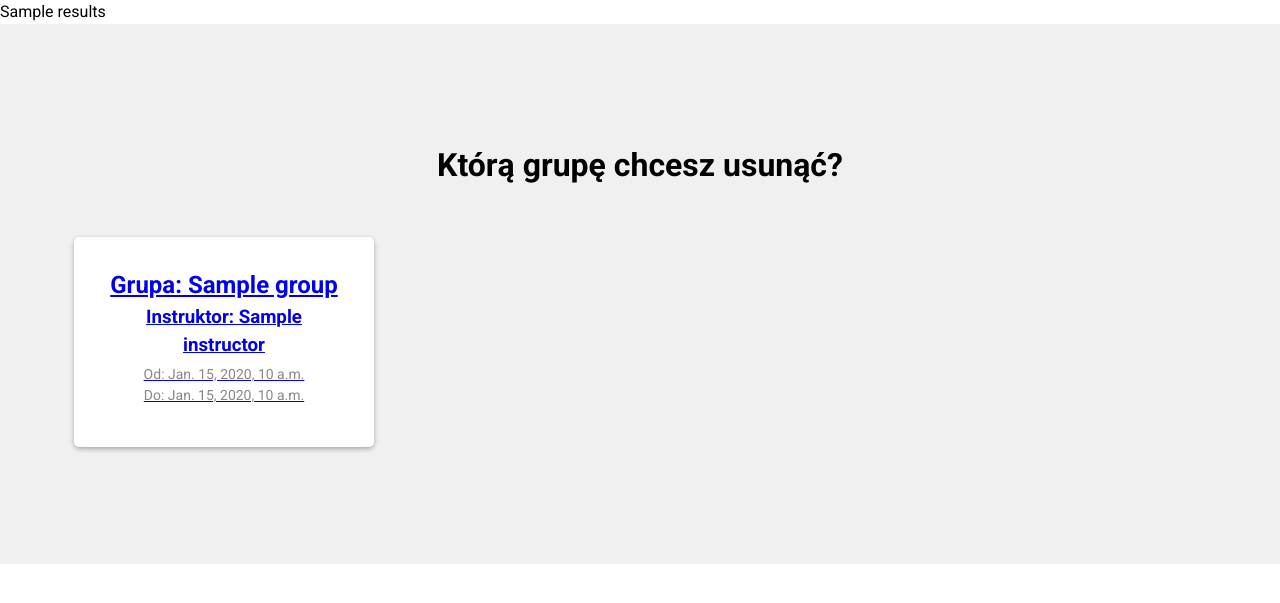
After one commit to spaiq/ZUT-fourth-semester-project, a Django app: page /manage/delete-lesson in a window 1280 px wide. The commit adds this page. Shown: the top 603 px of the page. Run offline with Django 4.2, Linux system fonts and the light colour scheme; a user stored in the database is signed in; tables that the repository leaves empty hold one stand-in row (values such as "Sample post"); a database or web service that is not in the repository returns one stand-in record (values such as "Sample title"); data that the repository does not hold is empty.

Commit message:
create beta 1.1

```diff
--- a/swimschool/swimapp/models.py
+++ b/swimschool/swimapp/models.py
@@ -25,7 +25,7 @@ class Swimmer(models.Model):
 class Group(models.Model):
     level = models.CharField(max_length=100)
     instructor = models.ForeignKey(User, on_delete=models.CASCADE)
-    swimmer = models.ManyToManyField(Swimmer, blank=True)
+    swimmer = models.ManyToManyField(Swimmer)
 
     def __str__(self):
         return (
--- /dev/null
+++ b/swimschool/swimapp/templates/manage/delete-lesson.html
@@ -0,0 +1,40 @@
+<!DOCTYPE html>
+{% load static %}
+<html lang="pl-PL">
+<head>
+    <meta charset="UTF-8">
+    <title>SwimSchool - Delete lesson</title>
+    <link rel="stylesheet" type="text/css" href="{% static 'css/styles.css' %}" />
+    <link href="{% static 'fontawesomefree/css/fontawesome.css' %}" rel="stylesheet" type="text/css">
+    <link href="{% static 'fontawesomefree/css/brands.css' %}" rel="stylesheet" type="text/css">
+    <link href="{% static 'fontawesomefree/css/solid.css' %}" rel="stylesheet" type="text/css">
+    <link rel="preconnect" href="https://fonts.googleapis.com">
+    <link rel="preconnect" href="https://fonts.gstatic.com" crossorigin>
+    <link href="https://fonts.googleapis.com/css2?family=Lobster&family=Roboto:wght@100;400;700&display=swap" rel="stylesheet">
+
+</head>
+<body>
+    {{lessons}}
+    <div class="calendar">
+        <div class="container">
+            <h1>Którą grupę chcesz usunąć?</h1>
+            <div class="lesson-plan">
+                {% for lesson in lessons %}
+                <a href="/manage/delete-lesson/{{lesson.id}}">
+                    <div class="day">
+                        <div class="title"><h2>Grupa: {{lesson.group}}</h2></div>
+                        <div class="lesson">
+                            <div class="lesson-instructor"><h3>Instruktor: {{lesson.instructor}}</h3></div>
+                            <div class="lesson-info">
+                                <p>Od: {{lesson.start_date}}</p>
+                                <p>Do: {{lesson.end_date}}</p>
+                            </div>
+                        </div>
+                    </div>
+                </a>
+                {% endfor %}
+            </div>
+        </div>
+    </div>
+</body>
+</html>
--- a/swimschool/swimapp/templates/manage.html
+++ b/swimschool/swimapp/templates/manage/index.html
@@ -14,12 +14,12 @@
 </head>
 <body>
 <div class="manage">
-  <h1 class="back-home"><a href="/">Home</a></h1>
+  <h1 class="back-home"><a href="/swimschool/swimapp/static">Home</a></h1>
   <div class="manage-menu">
     <h2>Wybierz co chcesz zrobić:</h2>
     <ul>
       <li><a href="/calendar/create">Dodaj lekcję</a></li>
-      <li><a href="">Usuń lekcję</a></li>
+      <li><a href="/manage/delete-lesson">Usuń lekcję</a></li>
       <li><a href="/groups">Wyświetl/Dodaj grupę</a></li>
       <li><a href="">Usuń członka z grupy</a></li>
       <li><a href="/accounts/logout/" style="color: red;font-weight: bold;">Wyloguj się!</a></li>
--- a/swimschool/swimapp/urls.py
+++ b/swimschool/swimapp/urls.py
@@ -10,6 +10,8 @@ urlpatterns = [
     path("calendar/<int:pk>", LessonView.as_view()),
     path("contact/", contact, name="contact"),
     path("manage/", manage, name="manage"),
+    path("manage/delete-lesson", delete_lessons, name="delete lesson"),
+    path("manage/delete-lesson/<int:pk>", delete_lesson, name="delete"),
     path("faq/", faq, name="faq"),
     path("instructors/", instructors, name="instructors"),
     path("payments/", PaymentsView.as_view(), name="payments"),
--- a/swimschool/swimapp/views.py
+++ b/swimschool/swimapp/views.py
@@ -10,9 +10,12 @@ from .permissions import IsManager, IsInstructor, IsBookkeeper
 from django.utils.decorators import method_decorator
 from django.contrib.auth import models
 import requests
-from django.shortcuts import render, redirect
+from django.shortcuts import render, redirect, get_object_or_404
 from django.contrib.auth import authenticate, login, logout
 from django.contrib.auth.forms import AuthenticationForm
+from rest_framework import status
+from rest_framework.response import Response
+from rest_framework.decorators import api_view
 
 
 @throttle_classes([AnonRateThrottle, UserRateThrottle])
@@ -38,7 +41,16 @@ def contact(request):
 @throttle_classes([AnonRateThrottle, UserRateThrottle])
 @login_required
 def manage(request):
-    return render(request, "manage.html", {})
+    return render(request, "manage/index.html", {})
+
+
+@throttle_classes([AnonRateThrottle, UserRateThrottle])
+@login_required
+def delete_lessons(request):
+    response = requests.get("http://127.0.0.1:8000/calendar/endpoint")
+    data = response.json()
+    lessons = data["results"]
+    return render(request, "manage/delete-lesson.html", {"lessons": lessons})
 
 
 @throttle_classes([AnonRateThrottle, UserRateThrottle])
@@ -53,6 +65,12 @@ def calendar(request):
     lessons = data["results"]
     return render(request, "calendar.html", {"lessons": lessons})
 
+
+@api_view(['DELETE'])
+def delete_lesson(request, pk):
+    model = get_object_or_404(Group, pk=pk)
+    model.delete()
+    return Response('Item deleted!')
 
 def login_view(request):
     if request.method == "POST":
```
Also changed, not shown: swimschool/db.sqlite3.
